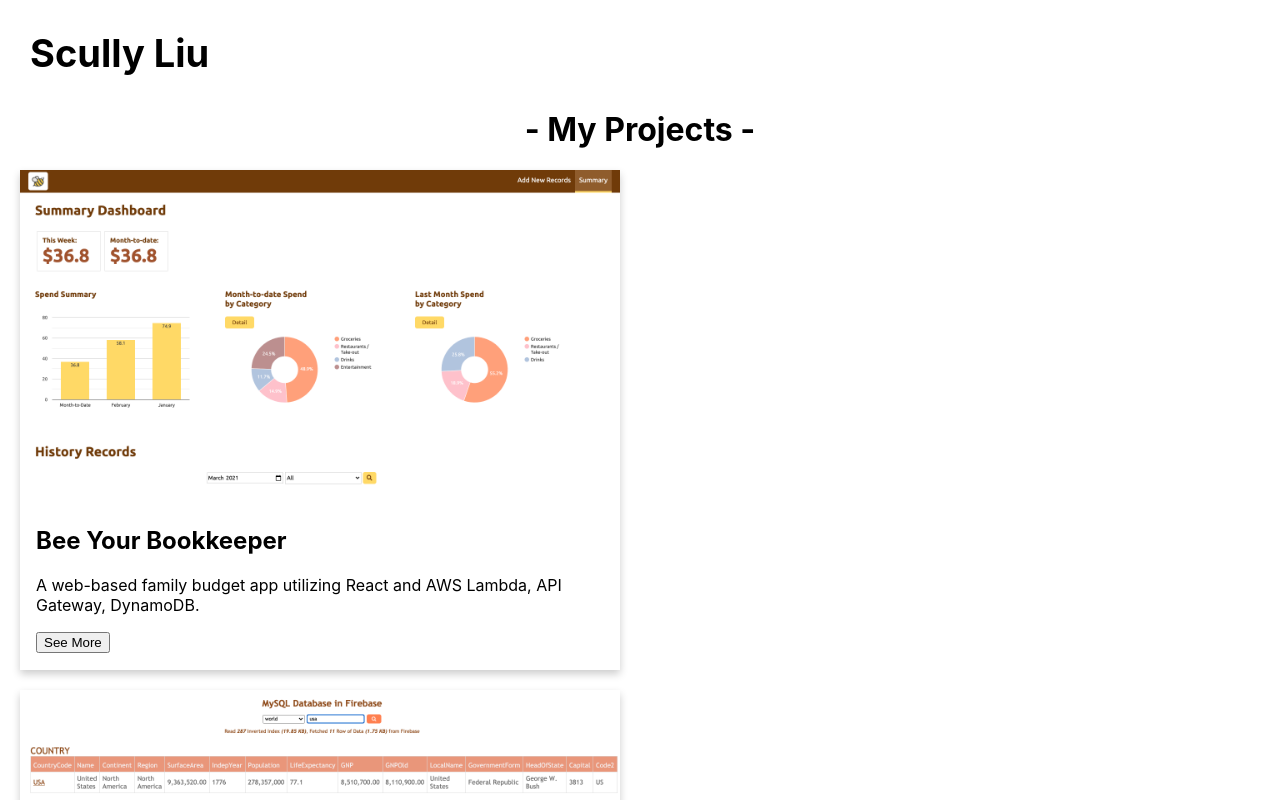
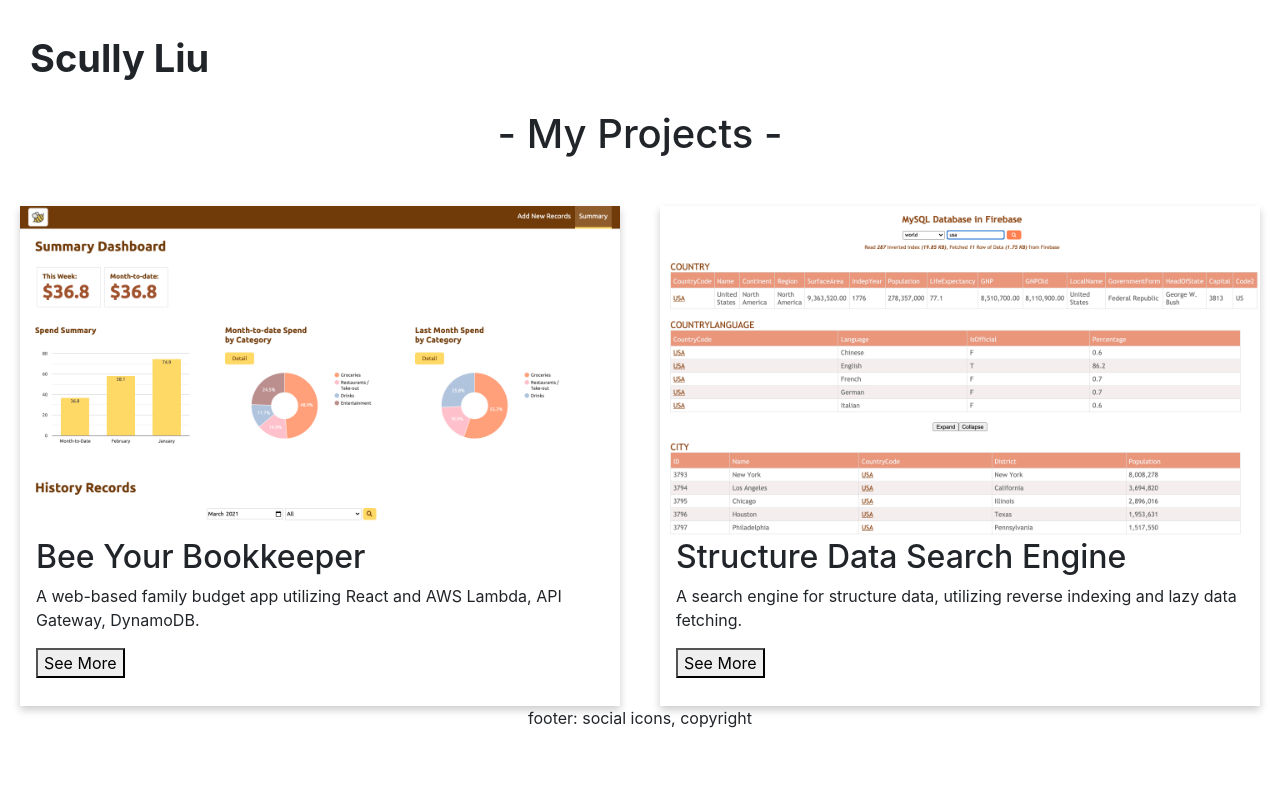
Before and after one commit to yoshuanl/my-profile, a React (Create React App) app: page / in a window 1280 px wide. Shown: the top 800 px of the page. Built offline with nearby package versions, Linux system fonts and the light colour scheme.

Commit message:
utilize react bootstrap

```diff
--- a/package.json
+++ b/package.json
@@ -6,7 +6,9 @@
     "@testing-library/jest-dom": "^5.11.9",
     "@testing-library/react": "^11.2.5",
     "@testing-library/user-event": "^12.8.3",
+    "bootstrap": "^4.6.0",
     "react": "^17.0.1",
+    "react-bootstrap": "^1.5.2",
     "react-card-flip": "^1.1.0",
     "react-dom": "^17.0.1",
     "react-scripts": "4.0.3",
--- a/public/index.html
+++ b/public/index.html
@@ -1,14 +1,14 @@
 <!DOCTYPE html>
 <html lang="en">
+
 <head>
   <meta charset="utf-8" />
   <link rel="icon" href="%PUBLIC_URL%/favicon.ico" />
+  <link rel="stylesheet" href="https://cdn.jsdelivr.net/npm/bootstrap@4.6.0/dist/css/bootstrap.min.css"
+    integrity="sha384-B0vP5xmATw1+K9KRQjQERJvTumQW0nPEzvF6L/Z6nronJ3oUOFUFpCjEUQouq2+l" crossorigin="anonymous" />
   <meta name="viewport" content="width=device-width, initial-scale=1" />
   <meta name="theme-color" content="#000000" />
-    <meta
-      name="description"
-      content="Web site created using create-react-app"
-    />
+  <meta name="description" content="Web site created using create-react-app" />
   <link rel="apple-touch-icon" href="%PUBLIC_URL%/logo192.png" />
   <!--
       manifest.json provides metadata used when your web app is installed on a
@@ -26,6 +26,7 @@
     -->
   <title>React App</title>
 </head>
+
 <body>
   <noscript>You need to enable JavaScript to run this app.</noscript>
   <div id="root"></div>
@@ -40,4 +41,5 @@
       To create a production bundle, use `npm run build` or `yarn build`.
     -->
 </body>
+
 </html>
--- a/src/components/ProjectCards/ProjectCards.js
+++ b/src/components/ProjectCards/ProjectCards.js
@@ -1,4 +1,5 @@
-import React, { Fragment } from 'react';
+import React from 'react';
+import { Container, Row, Col } from 'react-bootstrap';
 
 import ProjectCard from '../../containers/ProjectCard/ProjectCard';
 import beeImage from '../../assets/images/bee-your-bookkeeper.png';
@@ -7,7 +8,9 @@ import sqlImage from '../../assets/images/sql-search-engine.png';
 
 const ProjectCards = () => {
     return (
-        <Fragment>
+        <Container fluid>
+            <Row>
+                <Col>
                     <ProjectCard
                         image={beeImage}
                         title="Bee Your Bookkeeper"
@@ -15,13 +18,17 @@ const ProjectCards = () => {
                         details="To Be Add"
                         demo="https://master.da8crtrtwkv7x.amplifyapp.com/yourbee/"
                     />
+                </Col>
+                <Col>
                     <ProjectCard
                         image={sqlImage}
                         title="Structure Data Search Engine"
                         description="A search engine for structure data, utilizing reverse indexing and lazy data fetching."
                         details="To Be Add"
                         demo="https://yoshuanl.github.io/searchEngine.github.io/" />
-        </Fragment>
+                </Col>
+            </Row>
+        </Container>
     )
 };
 
--- a/src/containers/ProjectCard/ProjectCard.css
+++ b/src/containers/ProjectCard/ProjectCard.css
@@ -2,9 +2,10 @@
     /* Add shadows to create the "card" effect */
     width: 600px;
     height: 500px;
-    margin: 20px;
     box-shadow: 0 4px 8px 0 rgba(0,0,0,0.2);
     transition: 0.3s;
+    margin: auto;
+    margin-top: 40px;
 }
 
 .Card:hover {
```
Also changed, not shown: 1 other file (tests, documents, lock files or other folders). Lines whose indentation alone changed are shown as unchanged.
